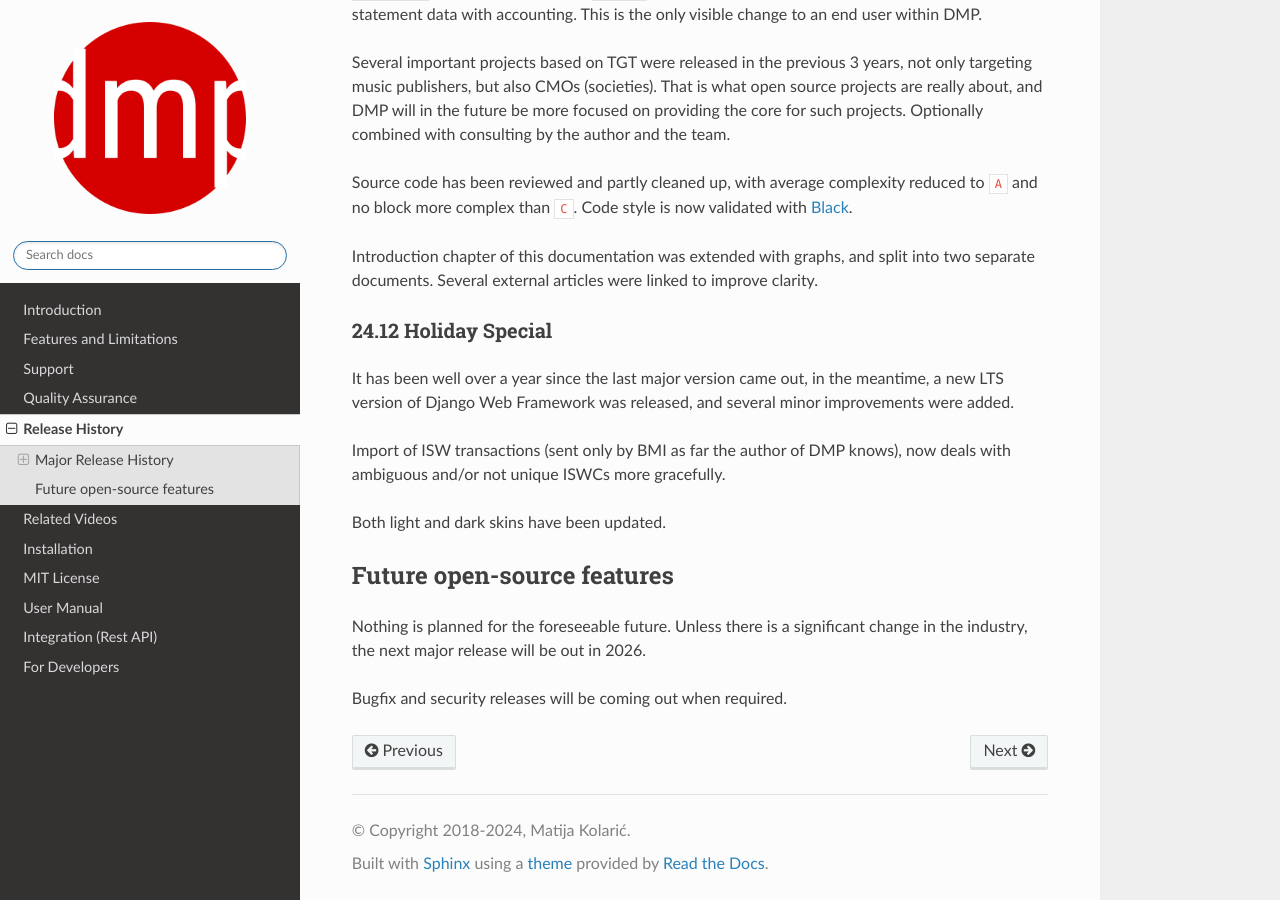
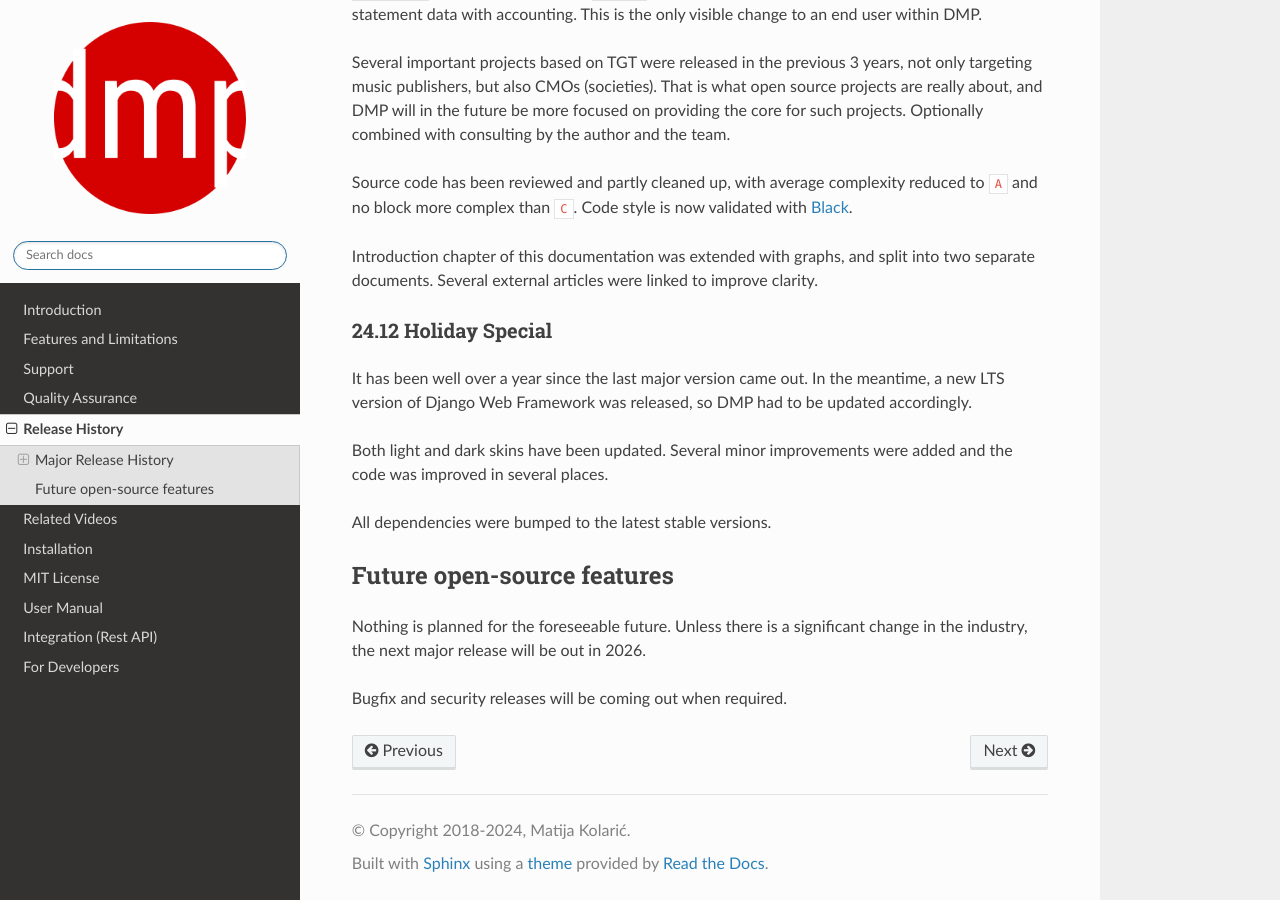
Before and after one commit to matijakolaric-com/django-music-publisher, a Sphinx documentation site: the page built from docs/releases.rst, in a window 1280 px wide and 900 px high, scrolled down 3312 px. Built offline with Sphinx 7.4.7 and the Read the Docs theme 3.1.0, drawn with Linux system fonts in a browser that asks for light colours.

Commit message:
Documentation update - releases.rst

```diff
--- a/docs/releases.rst
+++ b/docs/releases.rst
@@ -193,14 +193,14 @@ linked to improve clarity.
 24.12 Holiday Special
 -------------------------------
 
-It has been well over a year since the last major version came out,
-in the meantime, a new LTS version of Django Web Framework was released,
-and several minor improvements were added.
+It has been well over a year since the last major version came out.
+In the meantime, a new LTS version of Django Web Framework was released, so
+DMP had to be updated accordingly.
 
-Import of ISW transactions (sent only by BMI as far the author of DMP knows),
-now deals with ambiguous and/or not unique ISWCs more gracefully.
+Both light and dark skins have been updated. Several minor improvements were added
+and the code was improved in several places.
 
-Both light and dark skins have been updated.
+All dependencies were bumped to the latest stable versions.
 
 
 Future open-source features
```
